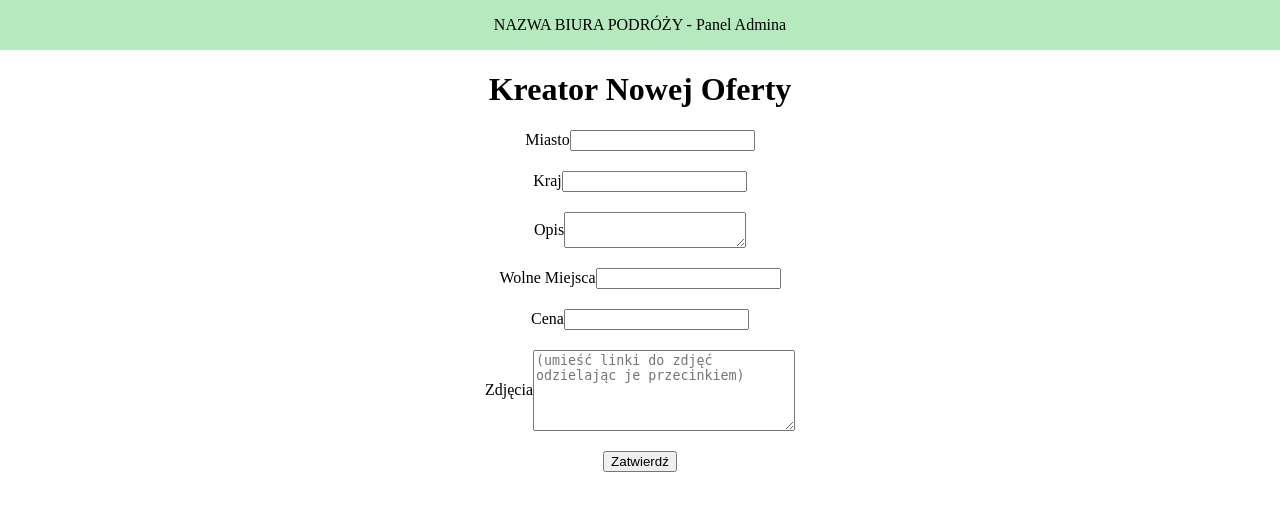
After one commit to Tiwit27/Biuro_Podr-y_PHP, a PHP site: page /stronaAdmina.php in a window 1280 px wide. The commit adds this page. Shown: the top 511 px of the page. Run offline with PHP 8.4, Linux system fonts and the light colour scheme.

Commit message:
Druga lekcja

```diff
--- /dev/null
+++ b/dodajZdjeciePanstwa.php
@@ -0,0 +1,6 @@
+<?php
+    $conn = mysqli_connect('localhost', 'root', '', 'biuro_podrozy') or die ("Błąd połączenia z bazą danych");
+    $zdjecie_panstwa = $_POST['zdjecie_panstwa'];
+    $result = mysqli_query($conn, "UPDATE `panstwa` SET `zdjecie_panstwa`='$zdjecie_panstwa' Order By panstwa.id DESC limit 1");
+    header("Location: stronaAdmina.php");
+?>
--- a/index.php
+++ b/index.php
@@ -10,6 +10,9 @@
 <body>
     <div id="top">NAZWA BIURA PODRÓŻY</div>
     <div id="main">
+    <div id="best">
+        <img id="bestPhoto" src="">
+    </div>
     <?php
         include 'ladujDane.php';
     ?>
--- a/script.js
+++ b/script.js
@@ -1,8 +1,3 @@
-// function Oferta(miasto, kraj, opis, miejsca, cena)
-// {
-//     this.miasto = miasto;
-//     this.kraj = kraj;
-//     this.opis = opis;
-//     this.miejsca = miejsca;
-//     this.cena = cena;
-// }
+var bestPhoto = document.querySelector('#bestPhoto');
+console.log(bestPhoto);
+bestPhoto.src = 'test.png';
--- /dev/null
+++ b/stronaAdmina.php
@@ -0,0 +1,27 @@
+<!DOCTYPE html>
+<html lang="pl">
+<head>
+    <meta charset="UTF-8">
+    <meta name="viewport" content="width=device-width, initial-scale=1.0">
+    <title>Document</title>
+    <script src="script.js" defer></script>
+    <link rel="stylesheet" href="style1.css">
+</head>
+<body>
+<div id="top">NAZWA BIURA PODRÓŻY - Panel Admina</div>
+    <div id="main">
+        <div id="oferta">
+            <h1>Kreator Nowej Oferty</h1>
+            <form action="nowaOferta.php" method="post">
+                <div><span>Miasto </span><input type="text" name="miasto" id=""></div>
+                <div><span>Kraj </span><input type="text" name="kraj" id=""></div>
+                <div><span>Opis </span><textarea name="opis" id=""></textarea></div>
+                <div><span>Wolne Miejsca </span><input type="number" name="miejsca" id=""></div>
+                <div><span>Cena </span><input type="number" name="cena" id=""></div>
+                <div><span>Zdjęcia </span><textarea name="zdjecia" cols="30" rows="5" placeholder="(umieść linki do zdjęć odzielając je przecinkiem)"></textarea></div>
+                <input type="submit" value="Zatwierdź">
+            </form>
+
+        </div>
+</body>
+</html>
--- /dev/null
+++ b/style1.css
@@ -0,0 +1,24 @@
+body
+{
+    margin: 0px;
+}
+#top
+{
+    display: flex;
+    align-items: center;
+    justify-content: center;
+    height: 50px;
+    background-color: #b6e9be;
+    flex-wrap: wrap;
+}
+#oferta
+{
+    text-align: center;
+}
+form > div
+{
+    display: flex;
+    justify-content: center;
+    align-items: center;
+    margin: 20px 0px;
+}
```
Also changed, not shown: ladujDane.php (+21 -2 lines), nowaOferta.php (added, +67 -0 lines), test.png (added).
